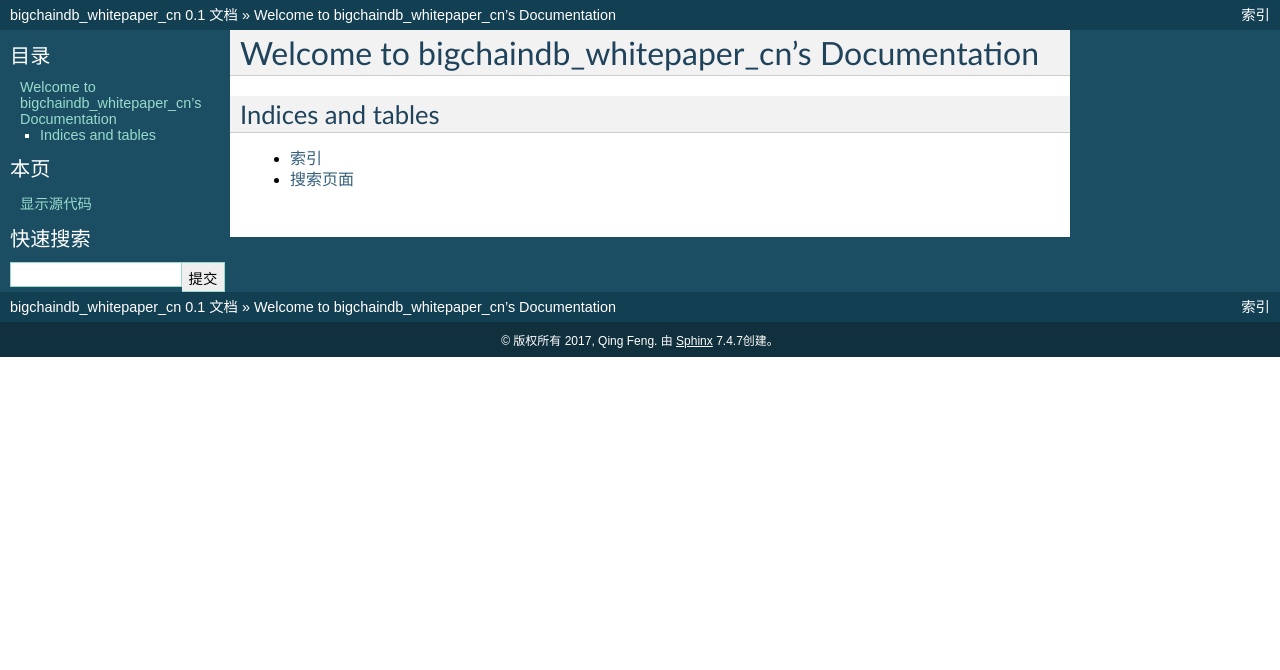
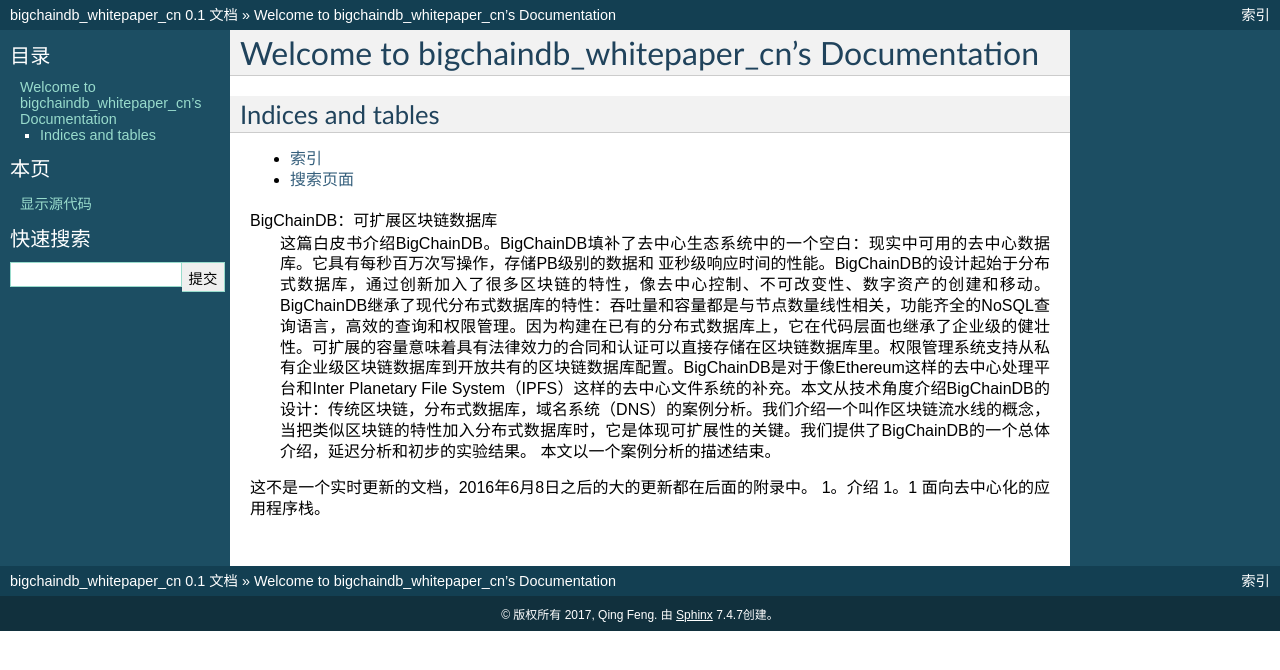
Before and after one commit to utarl/bigchaindb_whitepaper_cn, a Sphinx documentation site: the page built from source/index.rst, in a window 1280 px wide. Shown: the top 670 px of the page. Built offline with Sphinx 7.4.7, drawn with Linux system fonts in a browser that asks for light colours.

Commit message:
introduction

```diff
--- a/source/index.rst
+++ b/source/index.rst
@@ -14,3 +14,8 @@
 
 * :ref:`genindex`
 * :ref:`search`
+BigChainDB：可扩展区块链数据库
+ 这篇白皮书介绍BigChainDB。BigChainDB填补了去中心生态系统中的一个空白：现实中可用的去中心数据库。它具有每秒百万次写操作，存储PB级别的数据和 亚秒级响应时间的性能。BigChainDB的设计起始于分布式数据库，通过创新加入了很多区块链的特性，像去中心控制、不可改变性、数字资产的创建和移动。BigChainDB继承了现代分布式数据库的特性：吞吐量和容量都是与节点数量线性相关，功能齐全的NoSQL查询语言，高效的查询和权限管理。因为构建在已有的分布式数据库上，它在代码层面也继承了企业级的健壮性。可扩展的容量意味着具有法律效力的合同和认证可以直接存储在区块链数据库里。权限管理系统支持从私有企业级区块链数据库到开放共有的区块链数据库配置。BigChainDB是对于像Ethereum这样的去中心处理平台和Inter Planetary File System（IPFS）这样的去中心文件系统的补充。本文从技术角度介绍BigChainDB的设计：传统区块链，分布式数据库，域名系统（DNS）的案例分析。我们介绍一个叫作区块链流水线的概念，当把类似区块链的特性加入分布式数据库时，它是体现可扩展性的关键。我们提供了BigChainDB的一个总体介绍，延迟分析和初步的实验结果。 本文以一个案例分析的描述结束。
+这不是一个实时更新的文档，2016年6月8日之后的大的更新都在后面的附录中。
+1。介绍
+1。1 面向去中心化的应用程序栈。
```
